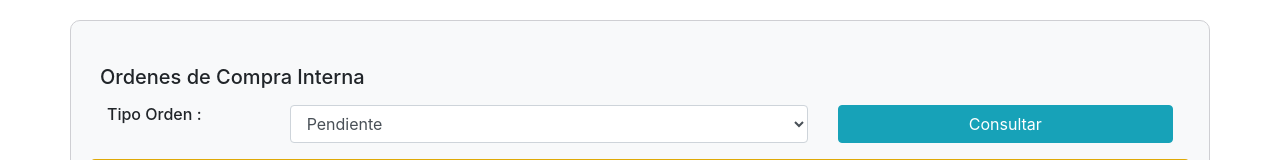
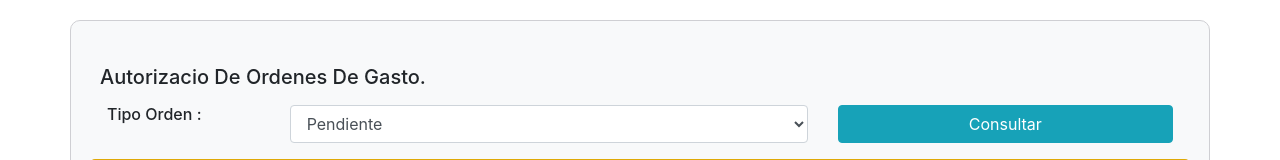
Before and after one commit to elgael06/autorizacion-orden-gasto, a React (Create React App) app: page / in a window 1280 px wide. Shown: the top 160 px of the page. Built offline with nearby package versions, Linux system fonts and the light colour scheme.

Commit message:
cambio titulo

```diff
--- a/src/components/header/index.jsx
+++ b/src/components/header/index.jsx
@@ -36,7 +36,7 @@ const Cavecera =({filtro,cambioOrrdenes,evFiltro,cargando,evCargar})=>{
     }
 
     return (<div className="row p-3">
-    <h5 className="col-sm-12 p-2">Ordenes de Compra Interna</h5>
+    <h5 className="col-sm-12 p-2">Autorizacio De Ordenes De Gasto.</h5>
     <hr />
     <h6 className="col-sm-2">Tipo Orden :</h6>
     <section className="col-sm-6">
```
